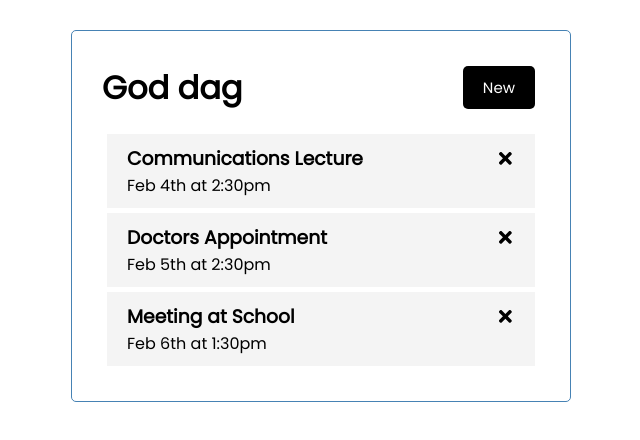
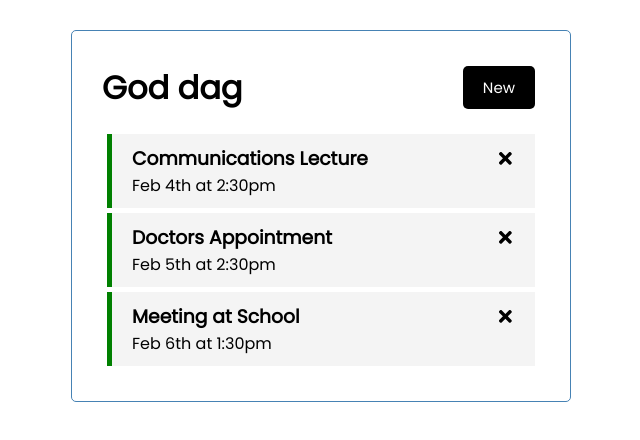
Before and after one commit to HelenaAgustsson/task-app-react, a React (Create React App) app: page / in a window 1280 px wide. Shown: the top 440 px of the page, without its empty margins (319-959 px from the left). Built offline with nearby package versions, Linux system fonts and the light colour scheme.

Commit message:
toggle reminders

```diff
--- a/src/App.js
+++ b/src/App.js
@@ -24,14 +24,16 @@
         "reminder": true
       }
 ])
-//delete task
+//delete task  ` `
 const deleteTask = (id) => {
   setTasks(tasks.filter((task) => task.id !== id));
 
 }
 //set reminder
 const toggleReminder = (id) => {
-  console.log(id);
+  setTasks(tasks.map(task => task.id===id ? {...task, reminder:!task.reminder}: task
+    )
+  )
 }
   return (
     <div className="container">
--- a/src/components/Task.js
+++ b/src/components/Task.js
@@ -3,7 +3,7 @@
 
 const Task = ({task, onDelete, onToggle}) => {
     return (
-        <div className="task" onDoubleClick={()=>{onToggle(task.id)}} >
+        <div className={`task ${task.reminder ? 'reminder':''} `} onDoubleClick={()=>{onToggle(task.id)}} >
            <h3>{task.text} <FaTimes onClick={() => onDelete(task.id) } style={{cursor:'pointer'}}/> </h3>
            <p>{task.day}</p>
         </div>
```
